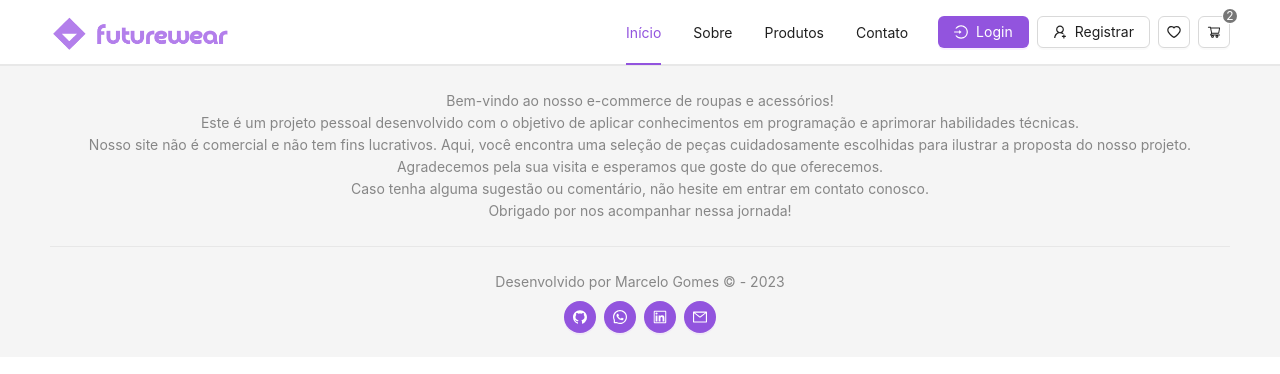
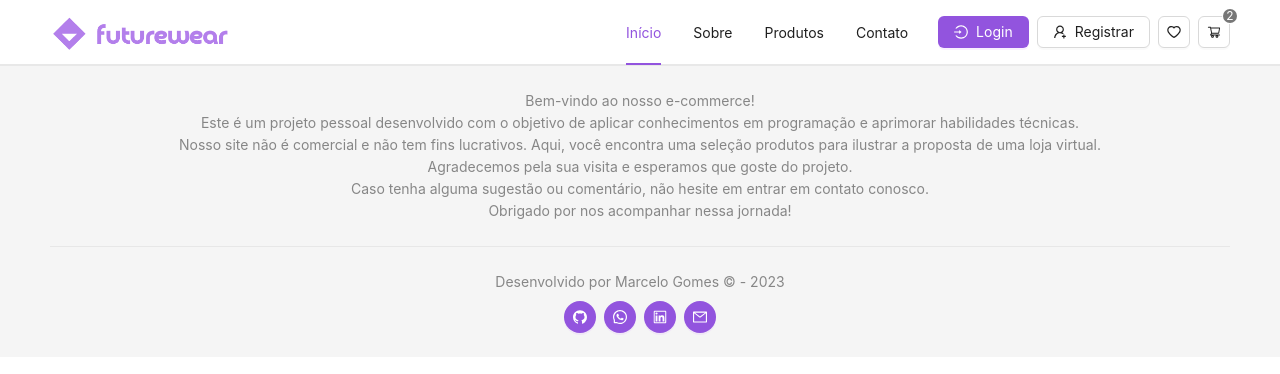
Before and after one commit to marcelogomes90/ecommerce-react, a React (Vite) app: page / in a window 1280 px wide. Shown: the top 374 px of the page. Built offline with nearby package versions, Linux system fonts and the light colour scheme.

Commit message:
fix: footer text and store exportation

```diff
--- a/src/App.jsx
+++ b/src/App.jsx
@@ -4,7 +4,7 @@ import { Provider } from 'react-redux';
 import { ConfigProvider } from 'antd';
 import createRouter from './app/routes';
 
-import { store } from './app/store';
+import store from './app/store';
 import './style.css';
 
 const theme = {
--- a/src/app/store.js
+++ b/src/app/store.js
@@ -2,10 +2,12 @@ import { combineReducers, configureStore } from '@reduxjs/toolkit';
 
 import productsEntitiesReducer from '../reducers/entities/products';
 
-export const store = configureStore({
+const store = configureStore({
   reducer: {
     entities: combineReducers({
       products: productsEntitiesReducer,
     }),
   },
 });
+
+export default store;
--- a/src/components/Footer/Footer.jsx
+++ b/src/components/Footer/Footer.jsx
@@ -25,16 +25,16 @@ function AppFooter() {
   return (
     <Footer style={footerStyle}>
       <Text type="secondary">
-        Bem-vindo ao nosso e-commerce de roupas e acessórios!
+        Bem-vindo ao nosso e-commerce!
         <br />
         Este é um projeto pessoal desenvolvido com o objetivo de aplicar
         conhecimentos em programação e aprimorar habilidades técnicas.
         <br />
         Nosso site não é comercial e não tem fins lucrativos. Aqui, você
-        encontra uma seleção de peças cuidadosamente escolhidas para ilustrar a
-        proposta do nosso projeto.
+        encontra uma seleção produtos para ilustrar a
+        proposta de uma loja virtual.
         <br />
-        Agradecemos pela sua visita e esperamos que goste do que oferecemos.
+        Agradecemos pela sua visita e esperamos que goste do projeto.
         <br />
         Caso tenha alguma sugestão ou comentário, não hesite em entrar em
         contato conosco.
```
